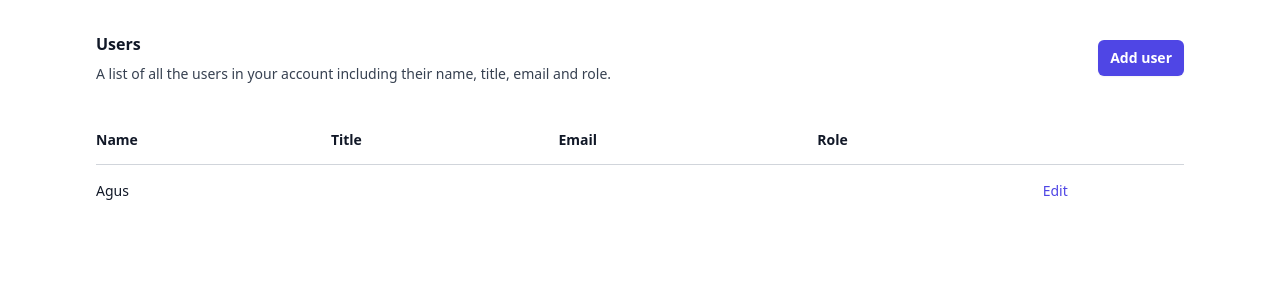
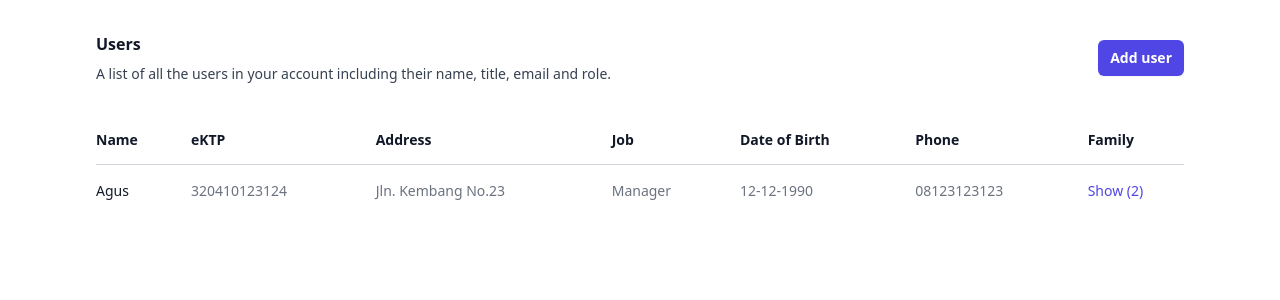
Before and after one commit to risangdevs/react-vite-tailwind, a React (Vite) app in the folder dbs/: page / in a window 1280 px wide. Shown: the top 300 px of the page. Built offline with nearby package versions, Linux system fonts and the light colour scheme; the HTML template or start-up script is replaced by a standard one.

Commit message:
checkpoint 5

```diff
--- a/dbs/src/components/Content.tsx
+++ b/dbs/src/components/Content.tsx
@@ -11,6 +11,7 @@ export default function Content() {
   const { contacts }: { contacts: contact[] } = useSelector(
     (state: appState) => state
   );
+  console.log(contacts)
   return (
     <div className="px-4 sm:px-6 lg:px-8">
       <Title />
--- a/dbs/src/components/TableBody.tsx
+++ b/dbs/src/components/TableBody.tsx
@@ -1,28 +1,36 @@
+import { contact } from "../types/contacts";
+
 export interface tableBodyProps {
-  people?: any[];
+  people?: contact[];
 }
 export const TableBody = ({ people }: tableBodyProps) => {
   return (
     <tbody className="divide-y divide-gray-200">
       {people &&
         people.map((person) => (
-          <tr key={person.email}>
+          <tr key={person.id}>
             <td className="whitespace-nowrap py-4 pl-4 pr-3 text-start text-sm font-medium text-gray-900 sm:pl-0">
               {person.name}
             </td>
             <td className="whitespace-nowrap py-4 px-3 text-start text-sm text-gray-500">
-              {person.title}
+              {person.eKTP}
             </td>
             <td className="whitespace-nowrap py-4 px-3 text-start text-sm text-gray-500">
-              {person.email}
+              {person.address}
             </td>
             <td className="whitespace-nowrap py-4 px-3 text-start text-sm text-gray-500">
-              {person.role}
+              {person.job}
+            </td>
+            <td className="whitespace-nowrap py-4 px-3 text-start text-sm text-gray-500">
+              {person.dob}
+            </td>
+            <td className="whitespace-nowrap py-4 px-3 text-start text-sm text-gray-500">
+              {person.phone}
             </td>
             <td className="relative whitespace-nowrap text-start py-4 pl-3 pr-4  text-sm font-medium sm:pr-0">
-              <a href="#" className="text-indigo-600 hover:text-indigo-900">
-                Edit<span className="sr-only">, {person.name}</span>
-              </a>
+              <button type="button" className="text-indigo-600 hover:text-indigo-900">
+                Show ({person.familyMember.length})
+              </button>
             </td>
           </tr>
         ))}
--- a/dbs/src/components/TableHeader.tsx
+++ b/dbs/src/components/TableHeader.tsx
@@ -12,22 +12,37 @@ export const TableHeader = () => {
           scope="col"
           className="py-3.5 px-3 text-left text-sm font-semibold text-gray-900"
         >
-          Title
+          eKTP
         </th>
         <th
           scope="col"
           className="py-3.5 px-3 text-left text-sm font-semibold text-gray-900"
         >
-          Email
+          Address
         </th>
         <th
           scope="col"
           className="py-3.5 px-3 text-left text-sm font-semibold text-gray-900"
         >
-          Role
+          Job
         </th>
-        <th scope="col" className="relative py-3.5 pl-3 pr-4 sm:pr-0">
-          <span className="sr-only">Edit</span>
+        <th
+          scope="col"
+          className="py-3.5 px-3 text-left text-sm font-semibold text-gray-900"
+        >
+          Date of Birth
+        </th>
+        <th
+          scope="col"
+          className="py-3.5 px-3 text-left text-sm font-semibold text-gray-900"
+        >
+          Phone
+        </th>
+        <th
+          scope="col"
+          className="py-3.5 px-3 text-left text-sm font-semibold text-gray-900"
+        >
+          Family
         </th>
       </tr>
     </thead>
--- a/dbs/src/store/index.ts
+++ b/dbs/src/store/index.ts
@@ -1,7 +1,10 @@
 import { createStore } from "redux"
-import { contact } from "../types/contacts";
+import { contact, familyMember } from "../types/contacts";
 
-const initialState = {
+interface State {
+    contacts: contact[]
+}
+const initialState: State = {
     contacts: [
         {
             id: 1, name: "Agus",
@@ -22,19 +25,15 @@ export const addContact = () => {
         type: 'ADD_CONTACT'
     };
 };
-interface action {
-    type: string,
-    payload: contact
-}
-const reducer = (state = initialState, action: action) => {
+type Action = { type: string, payload: contact }
+
+const reducer = (state: State = initialState, action: Action): State => {
     switch (action.type) {
         case 'ADD_CONTACT':
-            return {
-                ...state,
-                contacts: state.contacts.push(action.payload)
-            };
+            return { ...state, contacts: [...state.contacts, action.payload] }
+
         default:
-            return state;
+            return state
     }
 };
 const store = createStore(reducer)
```
